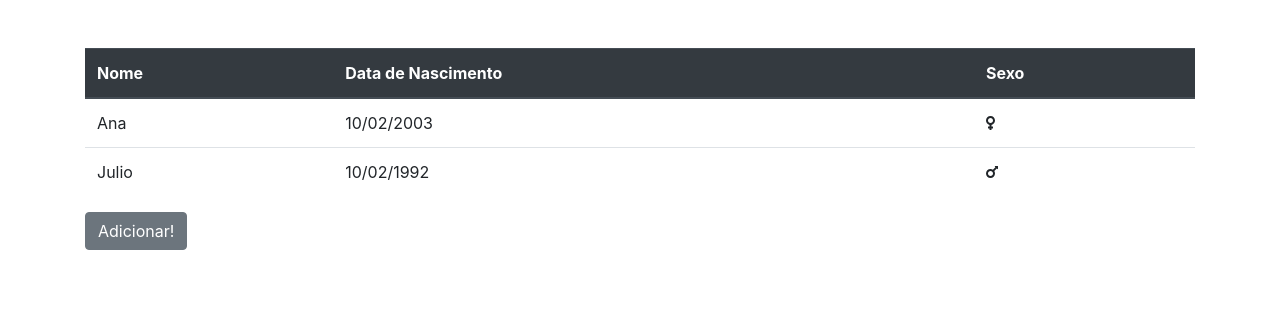
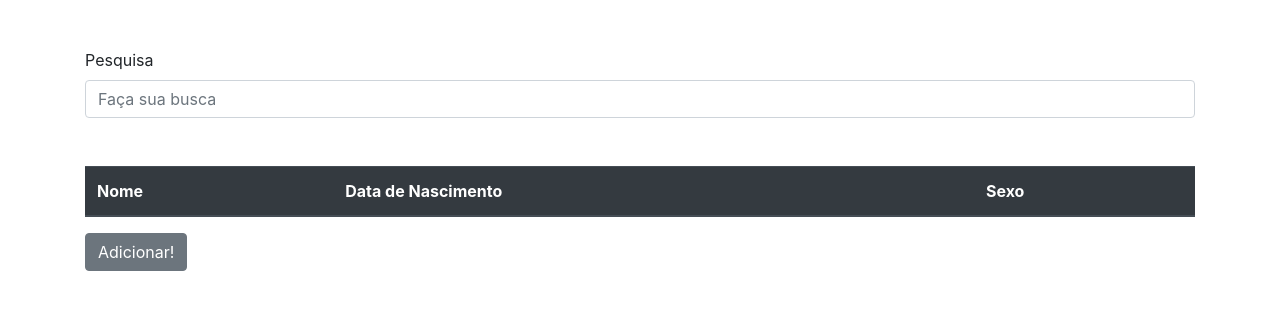
Before and after one commit to keelylima/form-cadastro-angular, an Angular app: page / in a window 1280 px wide. Shown: the top 310 px of the page. Built offline with nearby package versions, Linux system fonts and the light colour scheme.

Commit message:
filter pipe

```diff
--- /dev/null
+++ b/src/app/filter-form.pipe.ts
@@ -0,0 +1,12 @@
+import { Pipe, PipeTransform } from '@angular/core';
+
+@Pipe({
+  name: 'filterForm'
+})
+export class FilterFormPipe implements PipeTransform {
+
+  transform(values: any[], ...args: any[]): any {
+    return console.log(values);
+  }
+
+}
--- a/src/app/formulario/formulario.component.html
+++ b/src/app/formulario/formulario.component.html
@@ -1,4 +1,11 @@
 <div class="container mt-5">
+
+  <div class="form-group mb-5">
+    <label for="pesquisa" class="control-label">Pesquisa</label>
+    <input type="text"  class="form-control" id="pesquisa" placeholder="Faça sua busca" name="pesquisa" ngModel #pesquisa="ngModel" (blur)="search($event)">
+  </div>
+
+
   <table class="table">
     <thead class="thead-dark">
       <tr>
@@ -8,7 +15,7 @@
       </tr>
     </thead>
     <tbody>
-      <tr *ngFor="let cadastro of cadastros">
+      <tr *ngFor="let cadastro of cadastros | filterForm">
         <td>{{ cadastro.nome }}</td>
         <td>{{ cadastro.datNasc }}</td>
         <td [hidden]="cadastro.sexo == 'Feminino'">
@@ -39,7 +46,7 @@
 
     <div class="col-md-6">
       <label for="datNasc" class="control-label">Data de Nascimento</label>
-      <input type="text" class="form-control" id="datNasc" placeholder="Data de Nascimento"  name="datNasc" ngModel #datNasc="ngModel" required>
+      <input type="date" class="form-control" id="datNasc" placeholder="Data de Nascimento"  name="datNasc" ngModel #datNasc="ngModel" required>
     </div>
 
     <div class="col-md-6">
--- a/src/app/formulario/formulario.component.ts
+++ b/src/app/formulario/formulario.component.ts
@@ -22,12 +22,12 @@ export class FormularioComponent implements OnInit {
 cadastros: any = [
   {
     nome: 'Ana',
-    datNasc: '10/02/2003',
+    datNasc: '10-02-2003',
     sexo: 'Feminino'
   },
   {
     nome: 'Julio',
-    datNasc: '10/02/1992',
+    datNasc: '10-02-1992',
     sexo: 'Masculino'
   }
 ]
@@ -43,6 +43,7 @@ cadastros: any = [
       sexo: user.sexo
     })
   }
+
 
   cleanForm(formulario) {
     formulario.form.patchValue({
@@ -60,6 +61,10 @@ cadastros: any = [
     this.isForm = false;
   }
 
+  search(evento) {
+    console.log(evento.target.value)
+  }
+
 
   constructor() { }
 
```
Also changed, not shown: src/app/app.module.ts (+5 -3 lines), 1 other file (tests, documents, lock files or other folders).
